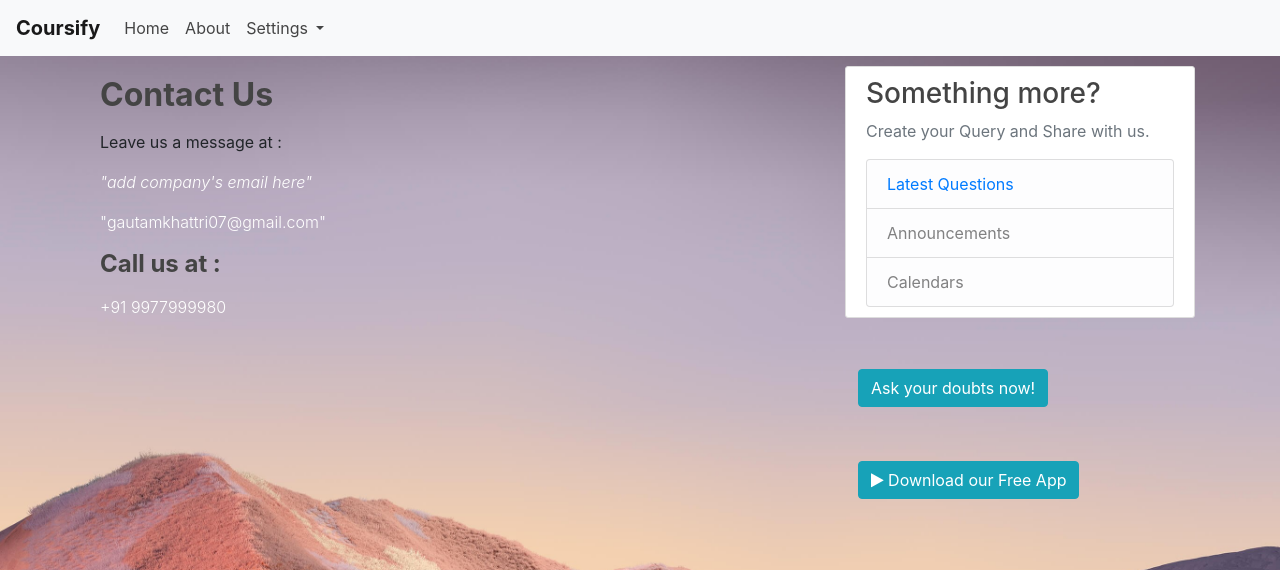
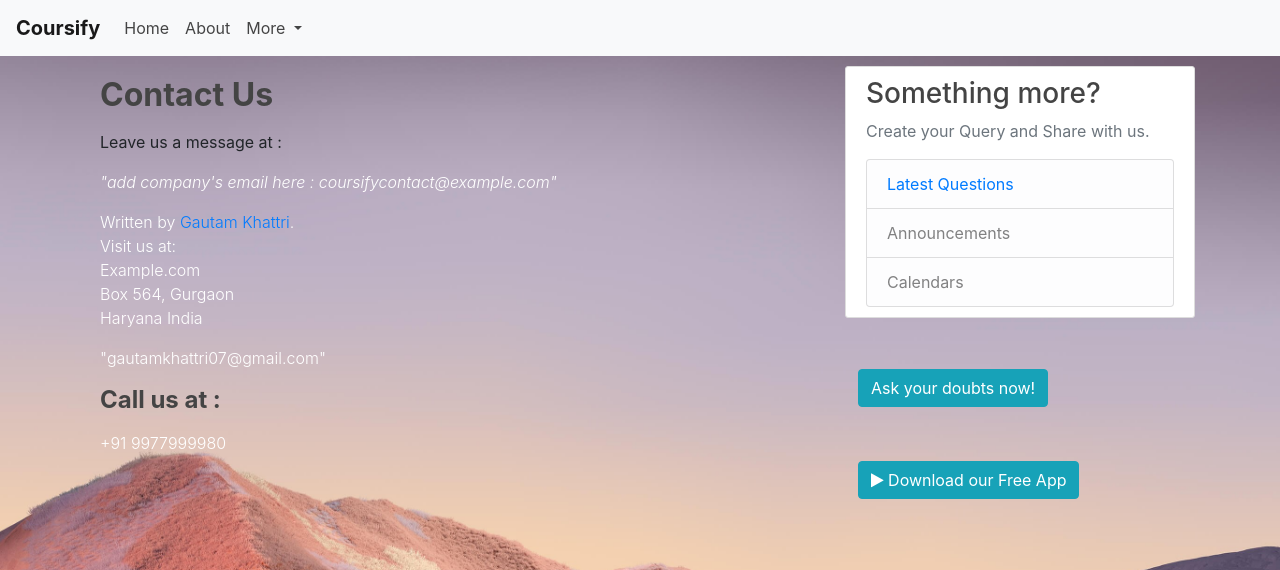
Before and after one commit to Chandlerrrr/Edutech, a Django app: page /contactus/ in a window 1280 px wide. Shown: the top 570 px of the page. Run offline with Django 3.2, Linux system fonts and the light colour scheme; some libraries are stand-ins or nearby versions.

Commit message:
edit again

```diff
--- a/Intern/templates/base.html
+++ b/Intern/templates/base.html
@@ -32,7 +32,7 @@
       </li>
       <li class="nav-item dropdown">
         <a class="nav-link dropdown-toggle" href="#" id="navbarDropdown" role="button" data-toggle="dropdown" aria-haspopup="true" aria-expanded="false">
-          Settings
+          More
         </a>
         <div class="dropdown-menu" aria-labelledby="navbarDropdown">
             {% if user.is_authenticated %}
--- a/Intern/templates/intern/contactus.html
+++ b/Intern/templates/intern/contactus.html
@@ -4,7 +4,14 @@
         <div style="text-align:left">
             <h2><p class="font-weight-bold"> Contact Us </p></h2>
             <p class="font-weight-normal"> Leave us a message at : </p>
-            <p class="font-weight-light" style="color: white"> <i>"add company's email here"</i> </p>
+            <p class="font-weight-light" style="color: white"> <i>"add company's email here : coursifycontact@example.com"</i> </p>
+            <address class="font-weight-light" style="color: white">
+            Written by <a href="mailto:coursify@example.com">Gautam Khattri</a>.<br>
+            Visit us at:<br>
+            Example.com<br>
+            Box 564, Gurgaon <br>
+            Haryana India
+            </address>
             <p class="font-weight-light" style="color: white"> "gautamkhattri07@gmail.com" </p>
             <h4><p class="font-weight-bold"> Call us at : </p></h4>
             <p class="font-weight-light" style="color: white"> +91 9977999980 </p>
```
